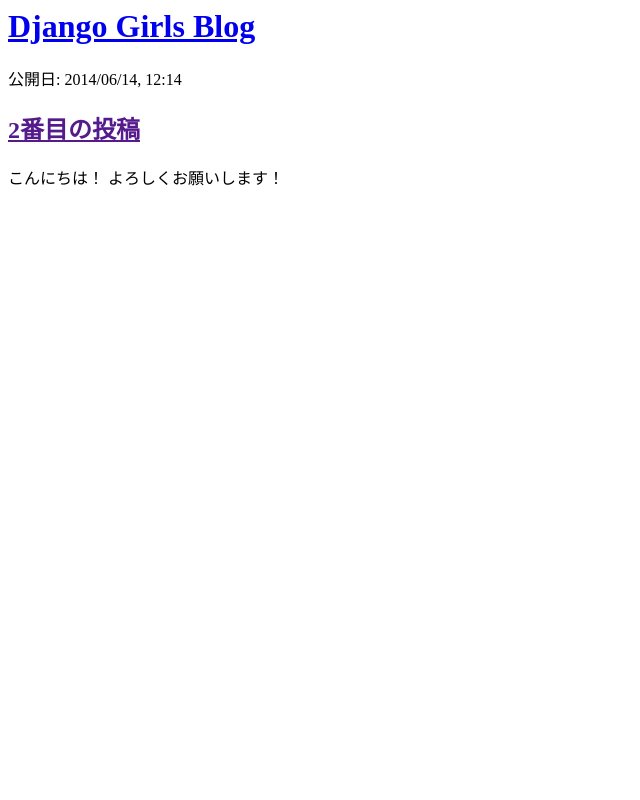
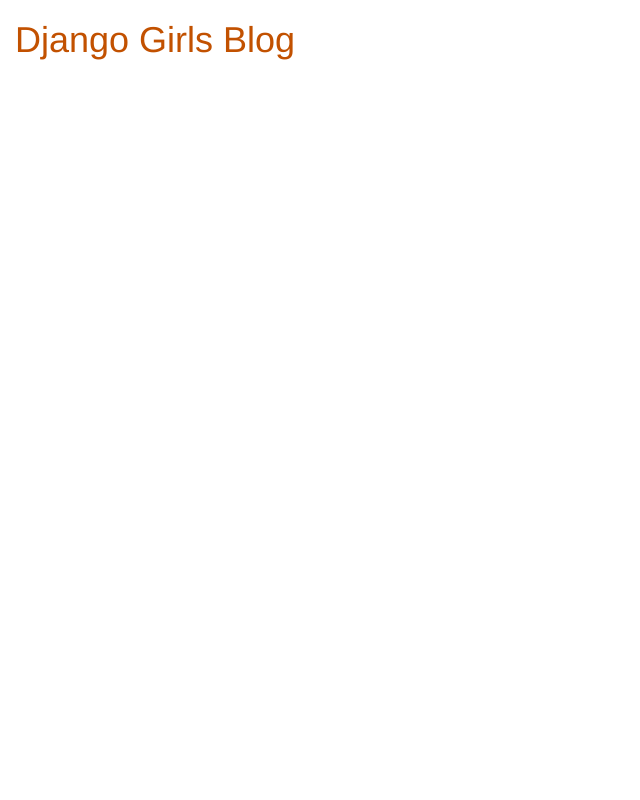
Before and after one commit to osaken37/my-first-blog, a Django app: page / in a window 1280 px wide. Shown: the whole page, without its empty margins (0-640 px from the left). Run offline with Django 3.2, Linux system fonts and the light colour scheme; data that the repository does not hold is empty; some libraries are stand-ins or nearby versions.

Commit message:
Modifired templates to display posts from database aaaaa.

```diff
--- /dev/null
+++ b/blog/static/css/blog.css
@@ -0,0 +1,7 @@
+h1 a, h2 a {
+	color: #C25100;
+}
+
+body {
+	padding-left: 15px;
+}
--- a/blog/templates/blog/post_list.html
+++ b/blog/templates/blog/post_list.html
@@ -1,6 +1,10 @@
+{% load static %}
 <html>
 	<head>
 		<title>Django Girls blog</title>
+		<link rel="stylesheet" href="//maxcdn.bootstrapcdn.com/bootstrap/3.2.0/css/bootstrap.min.css">
+		<link rel="stylesheet" href="//maxcdn.bootstrapcdn.com/bootstrap/3.2.0/css/bootstrap-theme.min.css">
+		<link rel="stylesheet" href="{% static 'css/blog.css' %}">
 	</head>
 	<body>
 		<div>
@@ -14,11 +18,5 @@
 				<p>{{ post.text|linebreaksbr }}</p>
 			</div>
 		{% endfor %}
-
-		<div>
-			<p>公開日: 2014/06/14, 12:14</p>
-			<h2><a href="">2番目の投稿</a></h2>
-			<p> こんにちは！ よろしくお願いします！ </p>
-		</div>
 	</body>
 </html>
```
